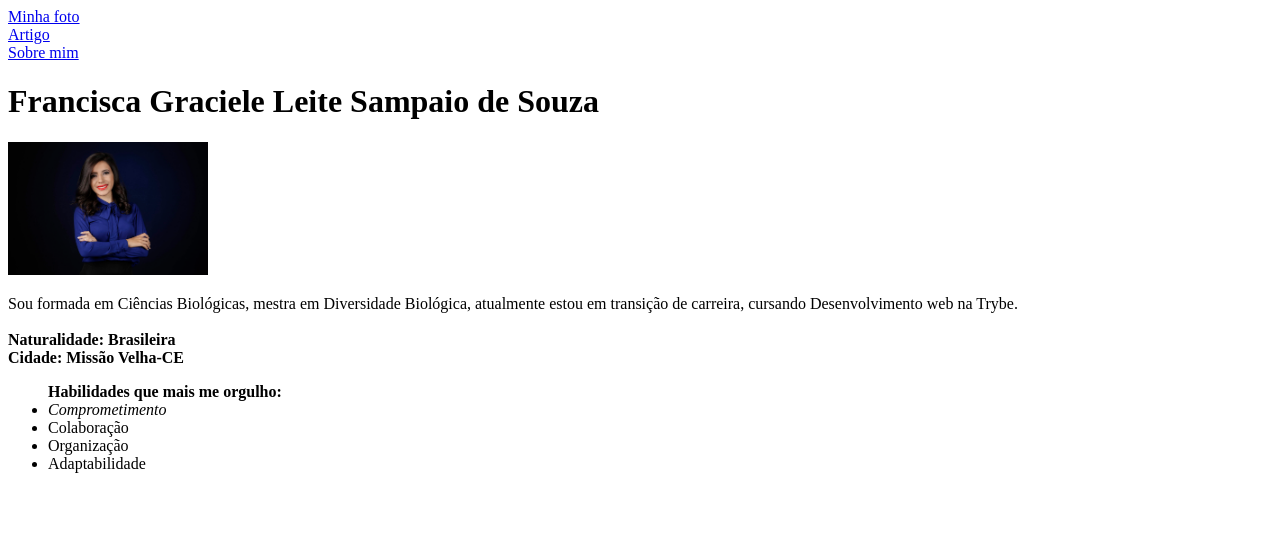
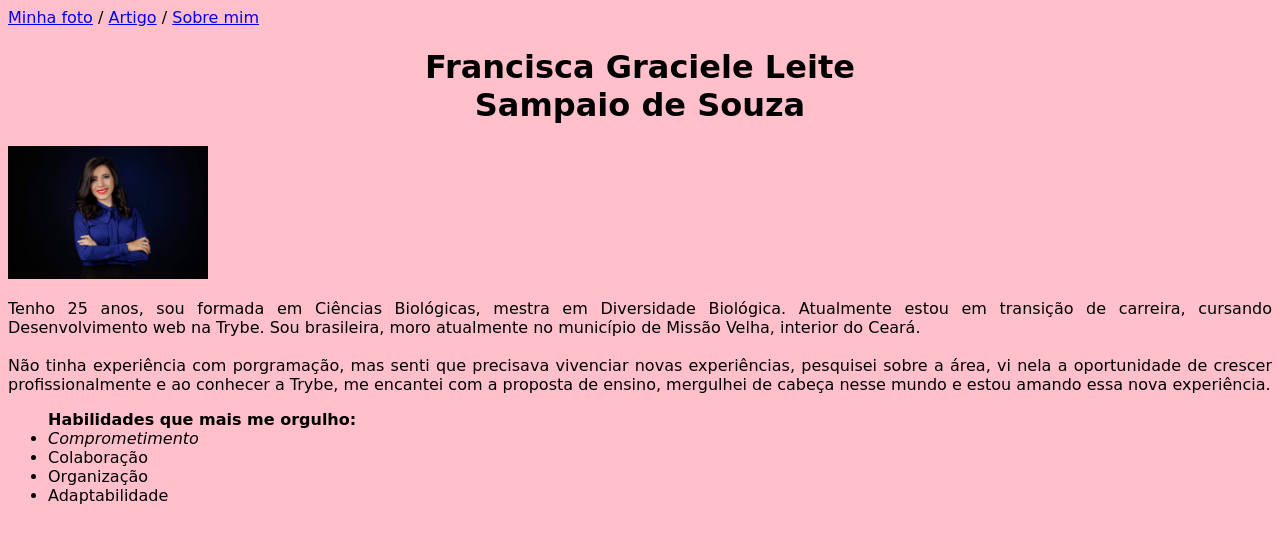
Before and after one commit to graciele-sampaio/graciele-sampaio.github.io, a plain HTML site: page index.html in a window 1280 px wide. Drawn offline with Linux system fonts and the light colour scheme.

Commit message:
Estilizando index.html

```diff
--- a/index.html
+++ b/index.html
@@ -3,27 +3,45 @@
 <head>
 <meta charset="UTF-8">
 <title>Portfólio web</title>
+<style>
+    * {
+        background-color: pink;
+        font-family:cursive;
+    }
+
+  h1 {
+text-align: center;
+   }
+
+    p {
+        text-align: justify;
+    }
+
+
+</style>
 </head>
 <body>
-    <a href="#quemsou"> Minha foto</a>
-    <br>
+    <a href="#quemsou"> Minha foto</a> /
     <a href="https://periodicos.ufpe.br/revistas/rbgfe/article/view/246656#:
     ~:text=Na%20Chapada%20do%20Araripe%20foram,Caatinga%2FCarrasco)%2C%20
-    Savana%20Est%C3%A9pica" target="_blank">Artigo</a>
-    <br>
+    Savana%20Est%C3%A9pica" target="_blank">Artigo</a> /
     <a href="#sm">Sobre mim</a>
 
-    <h1> <strong> Francisca Graciele Leite Sampaio de Souza</strong></h1>
+    <h1> <strong> Francisca Graciele Leite <br> Sampaio de Souza</strong></h1>
     <img id="quemsou" src="Foto formal.jpg" alt="foto de Graciele" width="200px">
     <br>
     <p  id="sm">
-        Sou formada em Ciências Biológicas, mestra em Diversidade
-        Biológica, atualmente estou em transição de carreira, cursando
-        Desenvolvimento web na Trybe. <br> <br>
-        <strong> Naturalidade: Brasileira <br>
-        Cidade: Missão Velha-CE</strong>
+        Tenho 25 anos, sou formada em Ciências Biológicas, mestra em Diversidade
+        Biológica. Atualmente estou em transição de carreira, cursando
+        Desenvolvimento web na Trybe. Sou brasileira, moro atualmente no município de
+        Missão Velha, interior do Ceará. <br> <br>
+        Não tinha experiência  com porgramação, mas senti que precisava
+        vivenciar novas experiências, pesquisei sobre a área, vi nela a oportunidade
+        de crescer profissionalmente e ao conhecer a Trybe, me encantei com a proposta
+        de ensino, mergulhei de cabeça nesse mundo e estou amando essa nova experiência.
     </p>
-    <ul> <strong>  Habilidades que mais me orgulho: </strong>
+    <ul>
+         <strong>  Habilidades que mais me orgulho: </strong>
         <li> <em>Comprometimento</em></li>
         <li>Colaboração</li>
         <li>Organização</li>
```
